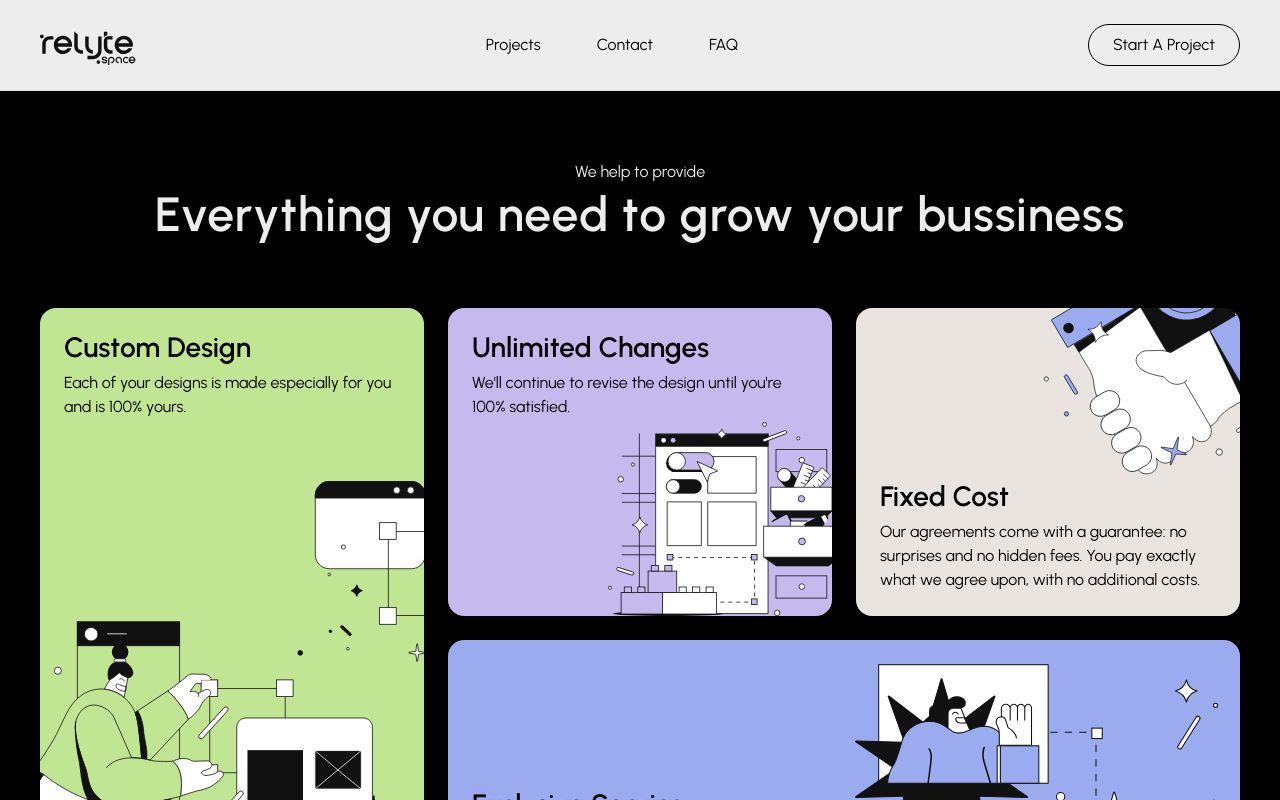
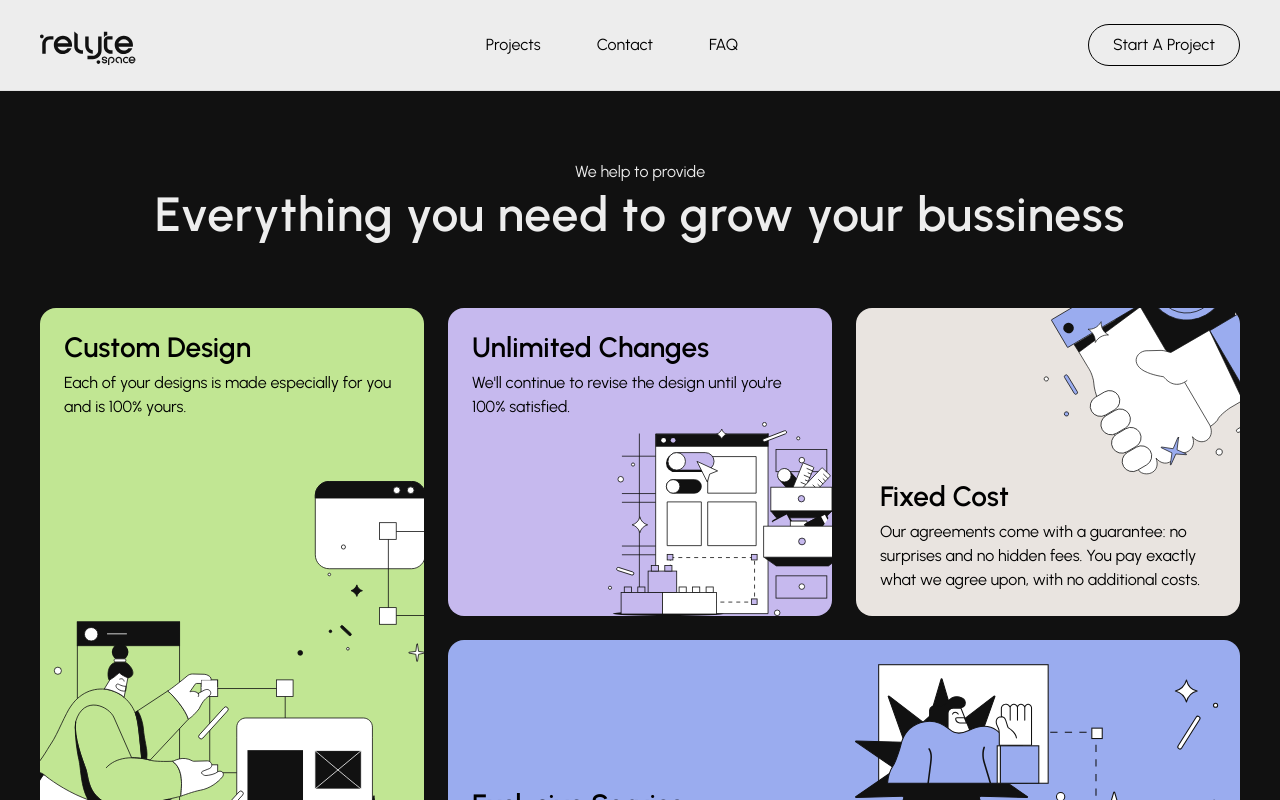
Before and after one commit to away1205/relyte-web, a Next.js app: page / in a window 1280 px wide. Shown: the top 800 px of the page. Built offline with nearby package versions, Linux system fonts and the light colour scheme.

Commit message:
change the bg of benefit section

```diff
--- a/app/_components/BenefitSection.jsx
+++ b/app/_components/BenefitSection.jsx
@@ -1,4 +1,4 @@
-import bgBenefit from '../../public/bg-benefit.svg';
+import bgBenefit from '../../public/bg-benefit-fade.svg';
 import bgDesign from '../../public/illustration-custom-design.svg';
 import bgChanges from '../../public/illustration-changes.svg';
 import bgCost from '../../public/illustration-cost.svg';
@@ -8,7 +8,7 @@ import { FadeInAnim } from '../ui/Animation';
 function BenefitSection() {
   return (
     <section
-      className='min-h-screen bg-black flex flex-col w-screen items-center justify-center bg-no-repeat bg-[center_bottom_-4rem] lg:bg-[center_bottom_-10rem] bg-[length:48rem_20rem] lg:bg-[length:90rem_37rem] max-lg:px-glob-25'
+      className='min-h-screen bg-[#111] flex flex-col w-screen items-center justify-center bg-no-repeat bg-[center_bottom_-4rem] lg:bg-[center_bottom_-10rem] bg-[length:48rem_20rem] lg:bg-[length:90rem_37rem] max-lg:px-glob-25'
       style={{
         backgroundImage: `url(${bgBenefit.src})`,
       }}
```
Also changed, not shown: public/bg-benefit-fade.svg (renamed from public/bg-projects-fade.svg).
